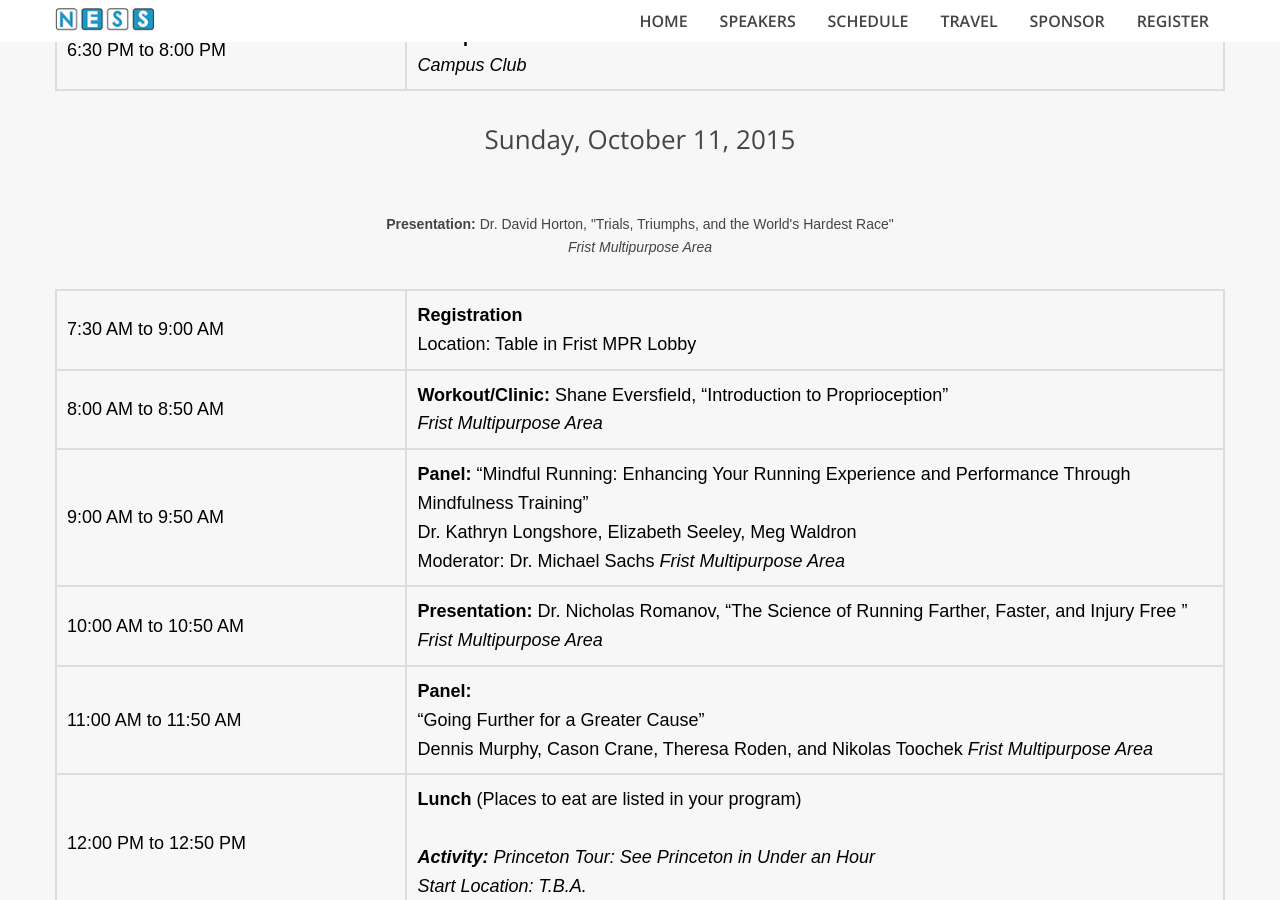
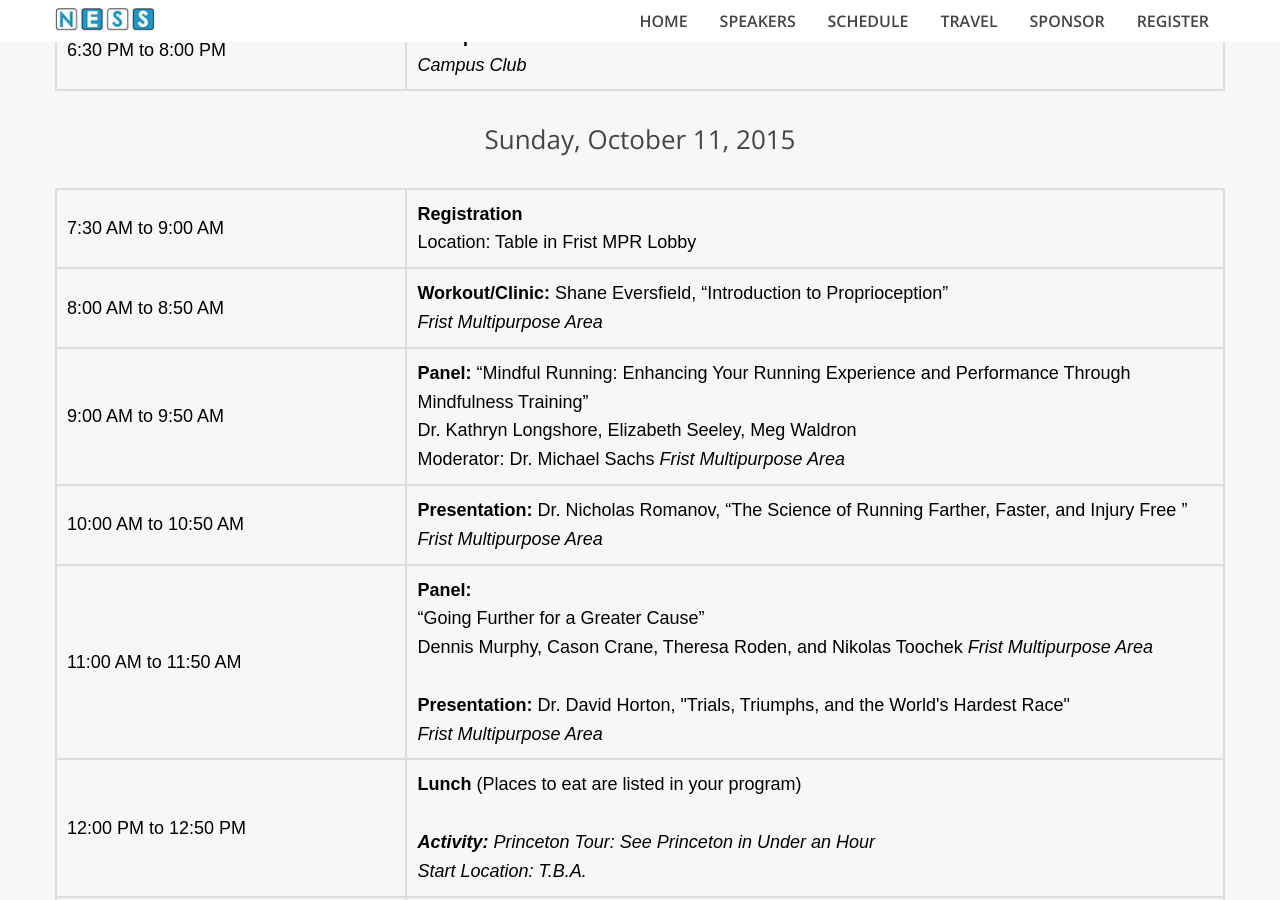
Before and after one commit to teamuness/teamuness.github.io, a Jekyll site: the page built from schedule/index.md, in a window 1280 px wide and 900 px high, scrolled down 1905 px. Built offline with Jekyll 4.4.1, drawn with Linux system fonts in a browser that asks for light colours.

Commit message:
Update index.md

```diff
--- a/schedule/index.md
+++ b/schedule/index.md
@@ -113,15 +113,16 @@
                           <td>10:00 AM to 10:50 AM</td><td> <strong> Presentation: </strong>Dr. Nicholas Romanov, “The Science of Running Farther, Faster, and Injury Free ”
                             <br> <em>Frist Multipurpose Area</em></td>
                       </tr>
-                      <tr>
+    <tr>
                           <td>11:00 AM to 11:50 AM</td><td> <strong> Panel: </strong> <br>  “Going Further for a Greater Cause”
                           <br>Dennis Murphy, Cason Crane, Theresa Roden, and Nikolas Toochek
-                          <em>Frist Multipurpose Area</em></td>
+                          <em>Frist Multipurpose Area</em>
+
                           <br>
                           <br>
                           <strong> Presentation: </strong> Dr. David Horton, "Trials, Triumphs, and the World's Hardest Race"  <br> <em>Frist Multipurpose Area </em>
-                      </tr>
-                      <tr>
+                      </td>
+                      </tr>                      <tr>
                           <td>12:00 PM to 12:50 PM</td><td> <strong> Lunch </strong> (Places to eat are listed in your program)<br> <br> <em><strong>Activity: </strong> Princeton Tour: See Princeton in Under an Hour
                             <br>Start Location: T.B.A. </em></td>
                       </tr>
```
